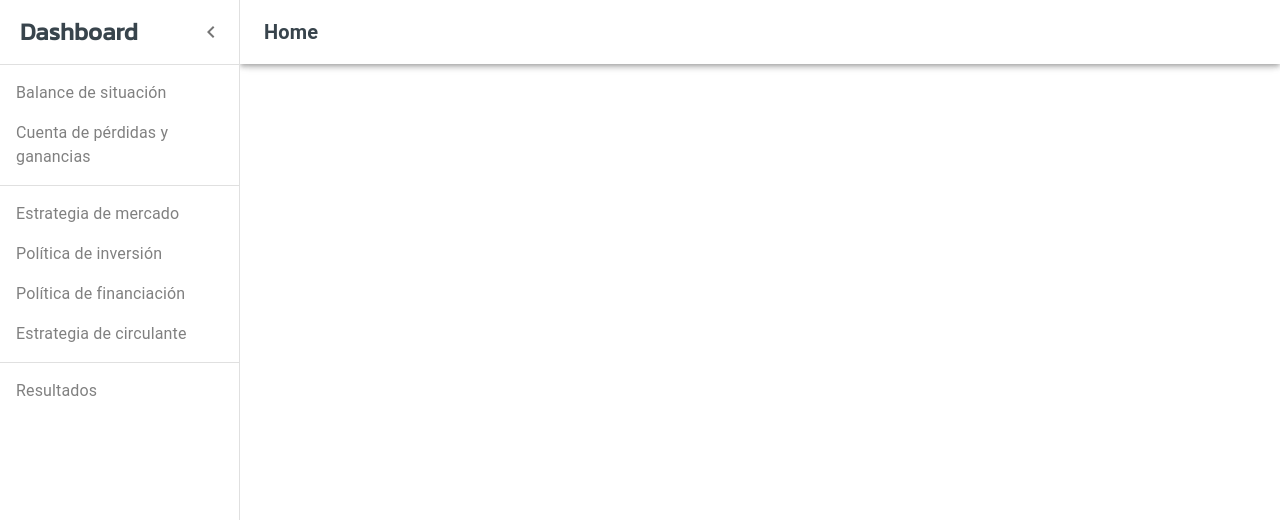
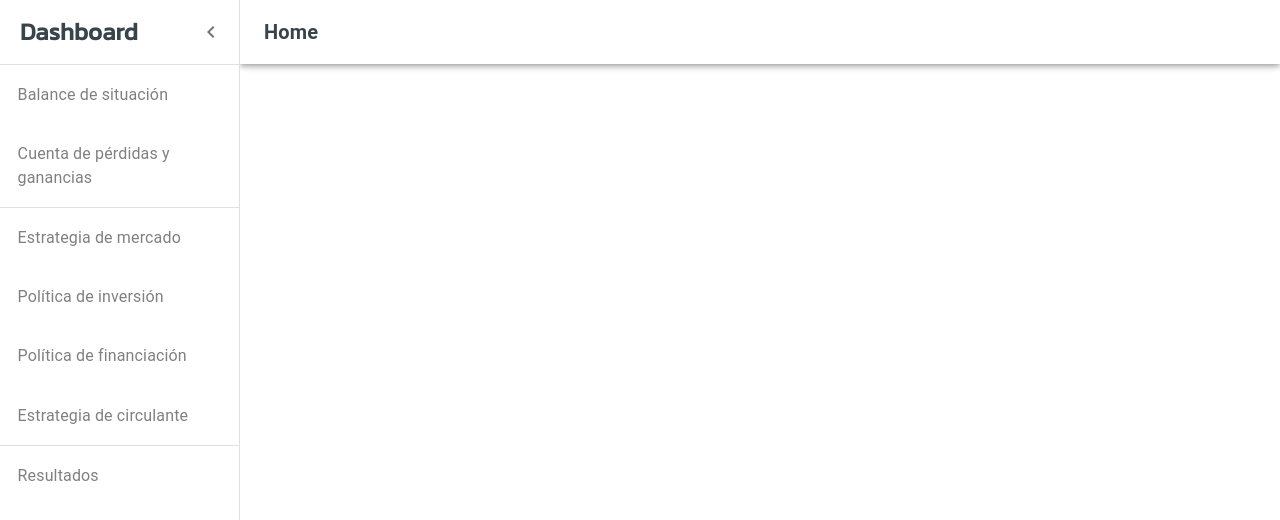
Before and after one commit to feljimgon1/felix-jimenez-naharro, a React (Create React App) app in the folder client/: page /dashboard in a window 1280 px wide. Shown: the top 520 px of the page. Built offline with nearby package versions, Linux system fonts and the light colour scheme.

Commit message:
[Dashboard] Changed dashboard styling

```diff
--- a/client/src/components/drawerComponent/DrawerComponent.jsx
+++ /dev/null
@@ -1,145 +0,0 @@
-import React from 'react'
-import { styled, useTheme } from '@mui/material/styles';
-import './DrawerComponent.scss'
-import Box from '@mui/material/Box';
-import Drawer from '@mui/material/Drawer';
-import CssBaseline from '@mui/material/CssBaseline';
-import List from '@mui/material/List';
-import Divider from '@mui/material/Divider';
-import IconButton from '@mui/material/IconButton';
-import ChevronLeftIcon from '@mui/icons-material/ChevronLeft';
-import ChevronRightIcon from '@mui/icons-material/ChevronRight';
-import ListItem from '@mui/material/ListItem';
-import ListItemButton from '@mui/material/ListItemButton';
-import { Link, NavLink, Outlet } from 'react-router-dom';
-import DashboardToolbar from './dashboardToolbar/DashboardToolbar';
-
-const drawerWidth = 240;
-
-const Main = styled('main', { shouldForwardProp: (prop) => prop !== 'open' })(
-  ({ theme, open }) => ({
-    flexGrow: 1,
-    padding: theme.spacing(3),
-    transition: theme.transitions.create('margin', {
-      easing: theme.transitions.easing.sharp,
-      duration: theme.transitions.duration.leavingScreen,
-    }),
-    marginLeft: `-${drawerWidth}px`,
-    ...(open && {
-      transition: theme.transitions.create('margin', {
-        easing: theme.transitions.easing.easeOut,
-        duration: theme.transitions.duration.enteringScreen,
-      }),
-      marginLeft: 0,
-    }),
-  }),
-);
-
-const DrawerHeader = styled('div')(({ theme }) => ({
-  display: 'flex',
-  alignItems: 'center',
-  padding: theme.spacing(0, 1),
-  // necessary for content to be below app bar
-  ...theme.mixins.toolbar,
-  justifyContent: 'flex-end',
-}));
-
-const situationTables = [
-  { name: 'Balance de situación', path: 'balance' },
-  { name: 'Cuenta de pérdidas y ganancias', path: 'cuenta-perdidas-ganancias' },
-];
-
-const steps = [
-  { name: 'Estrategia de mercado', path: 'estrategia-mercado' },
-  { name: 'Política de inversión', path: 'politica-inversion' },
-  { name: 'Política de financiación', path: 'politica-financiacion' },
-  { name: 'Estrategia de circulante', path: 'estrategia-circulante' }
-];
-
-const results = [
-  { name: 'Resultados', path: 'resultados' }
-];
-
-export default function DrawerComponent() {
-
-  const theme = useTheme();
-  const [open, setOpen] = React.useState(true);
-
-  const handleDrawerOpen = () => {
-    setOpen(true);
-  };
-
-  const handleDrawerClose = () => {
-    setOpen(false);
-  };
-
-  return (
-    <div>
-      <Box sx={{ display: 'flex'}}>
-        <CssBaseline />
-        <DashboardToolbar drawerWidth={drawerWidth} open={open} handleDrawerOpen={handleDrawerOpen}></DashboardToolbar>
-        <Drawer
-          sx={{
-            width: drawerWidth,
-            flexShrink: 0,
-            '& .MuiDrawer-paper': {
-              width: drawerWidth,
-              boxSizing: 'border-box',
-            },
-          }}
-          variant="persistent"
-          anchor="left"
-          open={open}
-        >
-          <DrawerHeader className='drawer-header-container'>
-            <Link to='' className='drawer-header-title'>Dashboard</Link>
-            <IconButton onClick={handleDrawerClose}>
-              {theme.direction === 'ltr' ? <ChevronLeftIcon /> : <ChevronRightIcon />}
-            </IconButton>
-          </DrawerHeader>
-          <Divider />
-          <List>
-            {situationTables.map((table, index) => (
-              <NavLink key={index} className="nav-link" to={table.path}>
-                <ListItem  disablePadding>
-                  <ListItemButton>
-                    {table.name}
-                  </ListItemButton>
-                </ListItem>
-              </NavLink>
-            ))}
-          </List>
-          <Divider />
-          <List>
-            {steps.map((table, index) => (
-              <NavLink key={index} className="nav-link" to={table.path}>
-                <ListItem disablePadding>
-                  <ListItemButton>
-                     {table.name}
-                  </ListItemButton>
-                </ListItem>
-              </NavLink>
-            ))}
-          </List>
-          <Divider />
-          <List>
-            {results.map((table, index) => (
-              <NavLink key={index} className="nav-link" to={table.path}>
-                <ListItem disablePadding>
-                  <ListItemButton>
-                    {table.name}
-                  </ListItemButton>
-                </ListItem>
-              </NavLink>
-            ))}
-          </List>
-        </Drawer>
-        <Main open={open}>
-          <DrawerHeader/>
-
-          <Outlet />
-        </Main>
-      </Box>
-    </div >
-  )
-}
--- a/client/src/components/drawerComponent/DrawerComponent.scss
+++ /dev/null
@@ -1,29 +0,0 @@
-@import url('https://fonts.googleapis.com/css2?family=Kanit&display=swap');
-
-.drawer-header-container {
-  display: flex;
-  justify-content: space-between !important;
-  .drawer-header-title {
-    margin-left: .5em !important;
-    margin: 0;
-    padding: 0;
-    font-weight: 600;
-    font-size: 24px;
-    font-family: 'Kanit', sans-serif;
-    text-decoration: none;
-    color: #38444c;
-
-  } &:hover {
-    cursor: pointer;
-  }
-}
-
-.nav-link {
-  text-decoration: none;
-  color: gray;
-}
-
-.active {
-  font-weight: bold !important;
-  color: #38444c;
-}
--- a/client/src/pages/dashboard/Dashboard.jsx
+++ b/client/src/pages/dashboard/Dashboard.jsx
@@ -1,10 +1,130 @@
 import React from 'react'
-import DrawerComponent from '../../components/drawerComponent/DrawerComponent'
+import { styled, useTheme } from '@mui/material/styles';
 import './Dashboard.scss'
+import Box from '@mui/material/Box';
+import Drawer from '@mui/material/Drawer';
+import CssBaseline from '@mui/material/CssBaseline';
+import Divider from '@mui/material/Divider';
+import IconButton from '@mui/material/IconButton';
+import ChevronLeftIcon from '@mui/icons-material/ChevronLeft';
+import ChevronRightIcon from '@mui/icons-material/ChevronRight';
+import { Link, NavLink, Outlet } from 'react-router-dom';
+import DashboardToolbar from '../../components/drawerComponent/dashboardToolbar/DashboardToolbar';
 
-export default function Dashboard() {
+const drawerWidth = 240;
+
+const Main = styled('main', { shouldForwardProp: (prop) => prop !== 'open' })(
+  ({ theme, open }) => ({
+    flexGrow: 1,
+    padding: theme.spacing(3),
+    transition: theme.transitions.create('margin', {
+      easing: theme.transitions.easing.sharp,
+      duration: theme.transitions.duration.leavingScreen,
+    }),
+    marginLeft: `-${drawerWidth}px`,
+    ...(open && {
+      transition: theme.transitions.create('margin', {
+        easing: theme.transitions.easing.easeOut,
+        duration: theme.transitions.duration.enteringScreen,
+      }),
+      marginLeft: 0,
+    }),
+  }),
+);
+
+const DrawerHeader = styled('div')(({ theme }) => ({
+  display: 'flex',
+  alignItems: 'center',
+  padding: theme.spacing(0, 1),
+  // necessary for content to be below app bar
+  ...theme.mixins.toolbar,
+  justifyContent: 'flex-end',
+}));
+
+const situationTables = [
+  { name: 'Balance de situación', path: 'balance' },
+  { name: 'Cuenta de pérdidas y ganancias', path: 'cuenta-perdidas-ganancias' },
+];
+
+const steps = [
+  { name: 'Estrategia de mercado', path: 'estrategia-mercado' },
+  { name: 'Política de inversión', path: 'politica-inversion' },
+  { name: 'Política de financiación', path: 'politica-financiacion' },
+  { name: 'Estrategia de circulante', path: 'estrategia-circulante' }
+];
+
+const results = [
+  { name: 'Resultados', path: 'resultados' }
+];
+
+export default function DrawerComponent() {
+
+  const theme = useTheme();
+  const [open, setOpen] = React.useState(true);
+
+  const handleDrawerOpen = () => {
+    setOpen(true);
+  };
+
+  const handleDrawerClose = () => {
+    setOpen(false);
+  };
 
   return (
-    <DrawerComponent />
+    <div>
+      <Box sx={{ display: 'flex' }}>
+        <CssBaseline />
+        <DashboardToolbar drawerWidth={drawerWidth} open={open} handleDrawerOpen={handleDrawerOpen}></DashboardToolbar>
+        <Drawer
+          sx={{
+            width: drawerWidth,
+            flexShrink: 0,
+            '& .MuiDrawer-paper': {
+              width: drawerWidth,
+              boxSizing: 'border-box',
+            },
+          }}
+          variant="persistent"
+          anchor="left"
+          open={open}
+        >
+          <DrawerHeader className='drawer-header-container'>
+            <Link to='' className='drawer-header-title'>Dashboard</Link>
+            <IconButton onClick={handleDrawerClose}>
+              {theme.direction === 'ltr' ? <ChevronLeftIcon /> : <ChevronRightIcon />}
+            </IconButton>
+          </DrawerHeader>
+          <Divider />
+          <div className="nav-menu">
+            {situationTables.map((table, index) => (
+              <NavLink key={index} className="nav-link" to={table.path}>
+                {table.name}
+              </NavLink>
+            ))}
+          </div>
+          <Divider />
+          <div className="nav-menu">
+            {steps.map((table, index) => (
+              <NavLink key={index} className="nav-link" to={table.path}>
+                {table.name}
+              </NavLink>
+            ))}
+          </div>
+          <Divider />
+          <div className="nav-menu">
+            {results.map((table, index) => (
+              <NavLink key={index} className="nav-link" to={table.path}>
+                {table.name}
+              </NavLink>
+            ))}
+          </div>
+        </Drawer>
+        <Main open={open}>
+          <DrawerHeader />
+
+          <Outlet />
+        </Main>
+      </Box>
+    </div >
   )
 }
--- a/client/src/pages/dashboard/Dashboard.scss
+++ b/client/src/pages/dashboard/Dashboard.scss
@@ -0,0 +1,50 @@
+@import url('https://fonts.googleapis.com/css2?family=Kanit&display=swap');
+
+.drawer-header-container {
+  display: flex;
+  justify-content: space-between !important;
+
+  .drawer-header-title {
+    margin-left: .5em !important;
+    margin: 0;
+    padding: 0;
+    font-weight: 600;
+    font-size: 24px;
+    font-family: 'Kanit', sans-serif;
+    text-decoration: none;
+    color: #38444c;
+
+  }
+
+  &:hover {
+    cursor: pointer;
+  }
+}
+
+.nav-menu {
+  display: flex;
+  flex-direction: column;
+}
+
+.nav-link {
+  text-decoration: none;
+  color: gray;
+  padding: 1em;
+  margin: .1em;
+  transition: 300ms all;
+
+  &:hover {
+    font-weight: bold !important;
+    background-color: #38444c;
+    border-radius: 5px;
+    color: #fff;
+  }
+}
+
+.active {
+  font-weight: bold !important;
+  background-color: #38444c;
+  border-radius: 5px;
+  color: #fff;
+
+}
```
